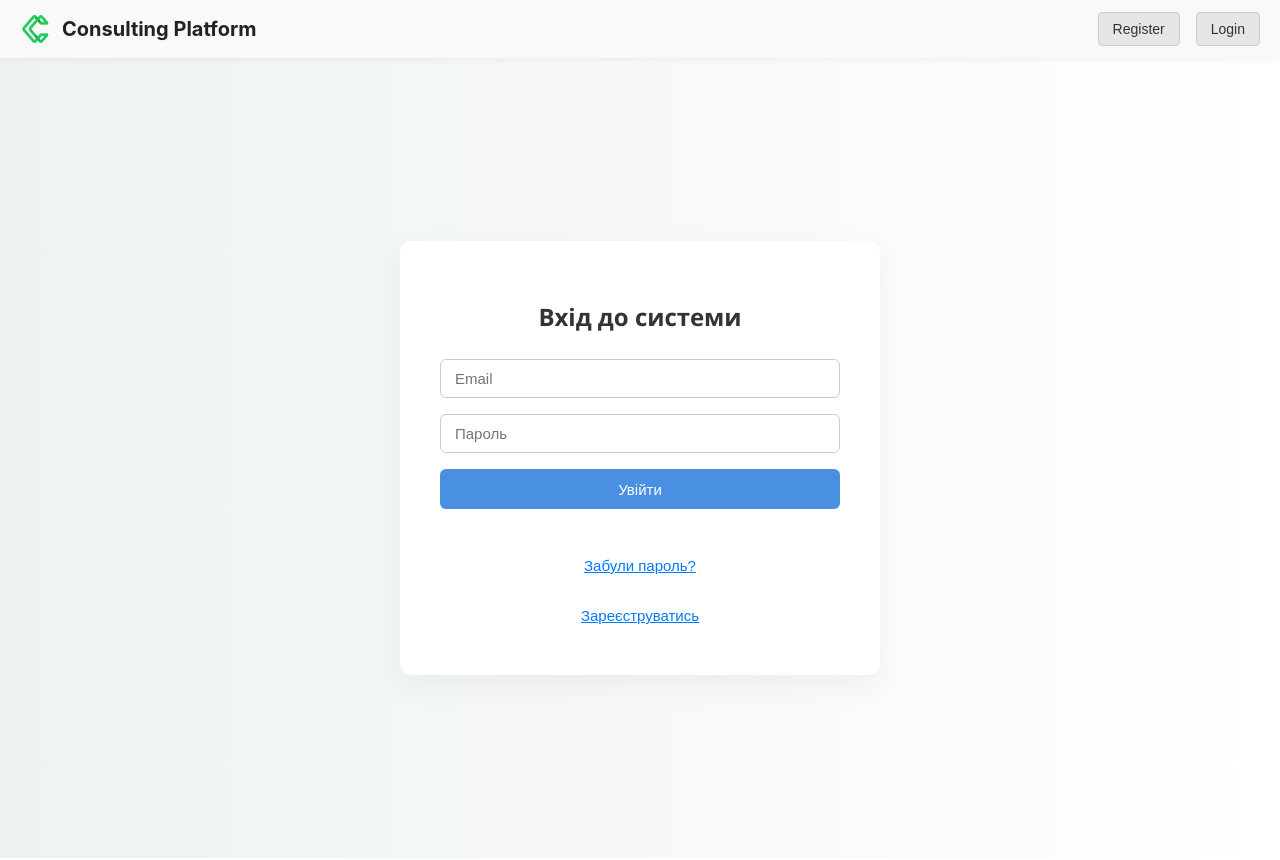
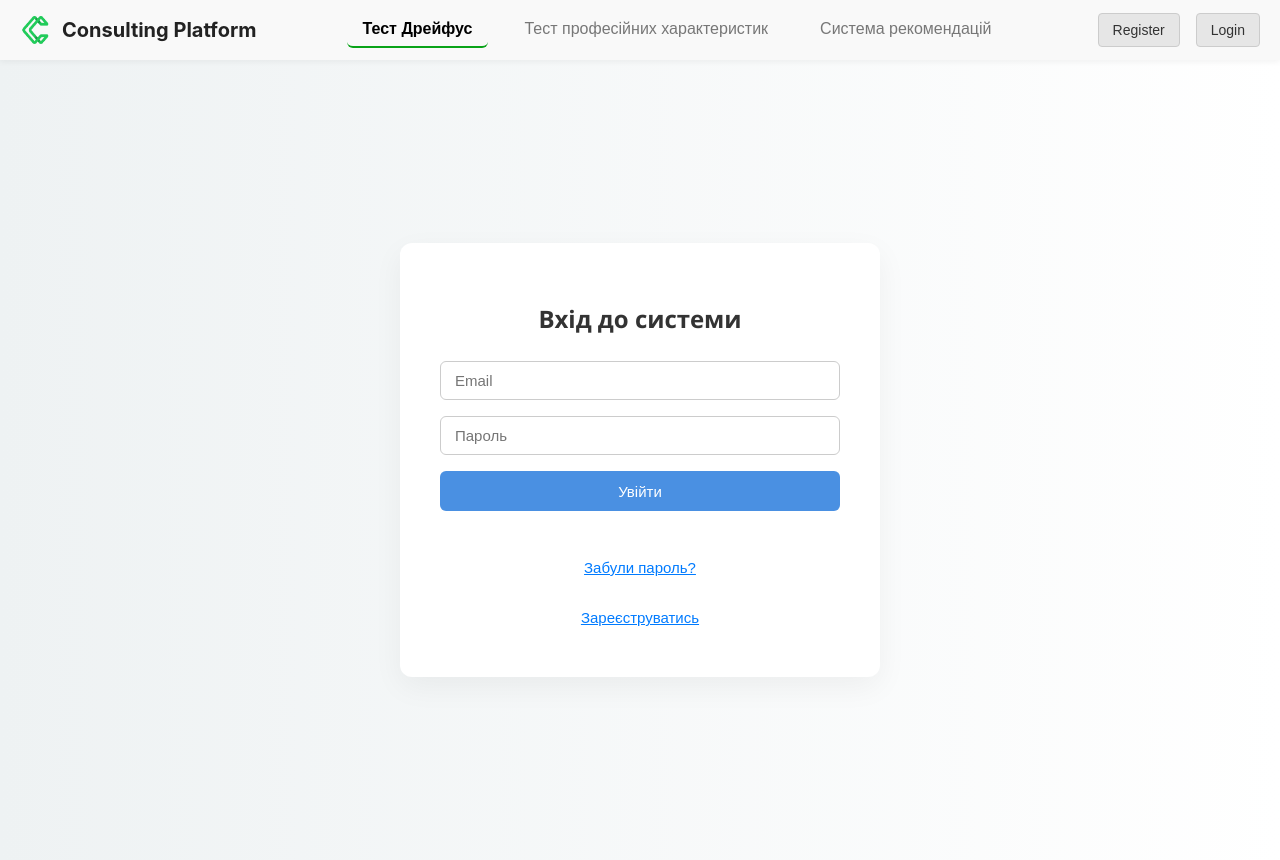
Before and after one commit to Natelai/consulting-React, a React (Create React App) app: page /login in a window 1280 px wide. Built offline with nearby package versions, Linux system fonts and the light colour scheme.

Commit message:
add tabs to header

```diff
--- a/src/components/shared/HomePage/HomePage.jsx
+++ b/src/components/shared/HomePage/HomePage.jsx
@@ -27,7 +27,7 @@ const HomePage = () => {
 
       <section className="tiles-section">
         <div className="tile tile-blue">
-          <h2>Тест Дрейфуса</h2>
+          <h2>Тест Дрейфус</h2>
           <p>Оцініть рівень професіоналізму за моделлю братів Дрейфус.</p>
           <button className="tile-button" onClick={() => handleTileClick('/drayfus')}>Перейти</button>
         </div>
--- a/src/components/shared/PageHeader/PageHeader.css
+++ b/src/components/shared/PageHeader/PageHeader.css
@@ -18,12 +18,14 @@
   width: 32px;
   height: 32px;
   margin-right: 10px;
+  cursor: pointer;
 }
 
 .title {
   font-size: 20px;
   font-weight: bold;
   color: #222;
+  cursor: pointer;
 }
 
 .right-section {
@@ -33,7 +35,6 @@
   position: relative;
 }
 
-/* Меню (на десктопі просто показується) */
 .nav-items {
   display: flex;
   align-items: center;
@@ -69,20 +70,52 @@
   color: #444;
 }
 
-/* Адаптивність */
-@media (max-width: 480px) {
-  .page-header {
-    flex-wrap: nowrap;
+/* Вкладки для десктопу */
+.tabs {
+  display: flex;
+  justify-content: center;
+  gap: 20px;
+}
+
+.tab {
+  padding: 8px 16px;
+  font-size: 16px;
+  color: #777;
+  background-color: transparent;
+  border-bottom: 2px solid transparent;
+  cursor: pointer;
+}
+
+.tab:hover,
+.tab.active {
+  color: #000;
+}
+
+.tab.active {
+  border-bottom: 2px solid #09a318;
+  font-weight: bold;
+}
+
+/* Додатковий захист */
+.tabs-mobile {
+  display: none;
+}
+
+/* Мобільна адаптивність */
+@media (max-width: 768px) {
+  .title {
+    display: none;
   }
 
-  .left-section {
-    flex: 1;
+  .tabs {
+    display: none;
   }
 
-  .right-section {
+  .tabs-mobile {
     display: flex;
-    align-items: center;
-    justify-content: flex-end;
+    flex-direction: column;
+    gap: 10px;
+    margin-bottom: 10px;
   }
 
   .menu-icon {
@@ -97,10 +130,11 @@
     right: 20px;
     background-color: white;
     border: 1px solid #ccc;
-    padding: 10px;
+    padding: 12px;
     box-shadow: 0 4px 12px rgba(0, 0, 0, 0.1);
     border-radius: 6px;
     animation: fadeIn 0.2s ease-in-out;
+    z-index: 999;
   }
 
   .nav-items.open {
@@ -112,7 +146,7 @@
   }
 }
 
-/* Анімація появи */
+/* Анімація */
 @keyframes fadeIn {
   from {
     opacity: 0;
@@ -124,9 +158,3 @@
     transform: translateY(0);
   }
 }
-
-
-.logo,
-.title {
-  cursor: pointer;
-}
--- a/src/components/shared/PageHeader/PageHeader.jsx
+++ b/src/components/shared/PageHeader/PageHeader.jsx
@@ -7,6 +7,7 @@ import logo from '../../../logo.png';
 
 function PageHeader({ isAuthenticated, onLogout }) {
   const [menuOpen, setMenuOpen] = useState(false);
+  const [activeTab, setActiveTab] = useState('drayfus');
   const navigate = useNavigate();
 
   const toggleMenu = () => {
@@ -15,7 +16,13 @@ function PageHeader({ isAuthenticated, onLogout }) {
 
   const handleButtonClick = (destination) => {
     navigate(`/${destination}`);
-    setMenuOpen(false); // закриваємо меню після переходу
+    setMenuOpen(false);
+  };
+
+  const handleTabClick = (tabName) => {
+    setActiveTab(tabName);
+    navigate(`/${tabName}`);
+    setMenuOpen(false);
   };
 
   return (
@@ -25,12 +32,56 @@ function PageHeader({ isAuthenticated, onLogout }) {
         <span className="title" onClick={() => handleButtonClick('')}>Consulting Platform</span>
       </div>
 
+      {/* Вкладки для десктопу */}
+      <div className="tabs">
+        <button
+          className={`tab ${activeTab === 'drayfus' ? 'active' : ''}`}
+          onClick={() => handleTabClick('drayfus')}
+        >
+          Тест Дрейфус
+        </button>
+        <button
+          className={`tab ${activeTab === 'professional-characteristics' ? 'active' : ''}`}
+          onClick={() => handleTabClick('professional-characteristics')}
+        >
+          Тест професійних характеристик
+        </button>
+        <button
+          className={`tab ${activeTab === 'recommendations' ? 'active' : ''}`}
+          onClick={() => handleTabClick('recommendations')}
+        >
+          Система рекомендацій
+        </button>
+      </div>
+
       <div className="right-section">
         <div className="menu-icon" onClick={toggleMenu}>
           <FontAwesomeIcon icon={faBars} />
         </div>
 
         <div className={`nav-items ${menuOpen ? 'open' : ''}`}>
+          {/* Вкладки для мобільного меню */}
+          <div className="tabs-mobile">
+            <button
+              className={`tab ${activeTab === 'drayfus' ? 'active' : ''}`}
+              onClick={() => handleTabClick('drayfus')}
+            >
+              Тест Дрейфус
+            </button>
+            <button
+              className={`tab ${activeTab === 'professional-characteristics' ? 'active' : ''}`}
+              onClick={() => handleTabClick('professional-characteristics')}
+            >
+              Тест професійних характеристик
+            </button>
+            <button
+              className={`tab ${activeTab === 'recommendations' ? 'active' : ''}`}
+              onClick={() => handleTabClick('recommendations')}
+            >
+              Система рекомендацій
+            </button>
+          </div>
+
           {isAuthenticated ? (
             <>
               <FontAwesomeIcon icon={faUser} className="icon" title="Profile" />
```
